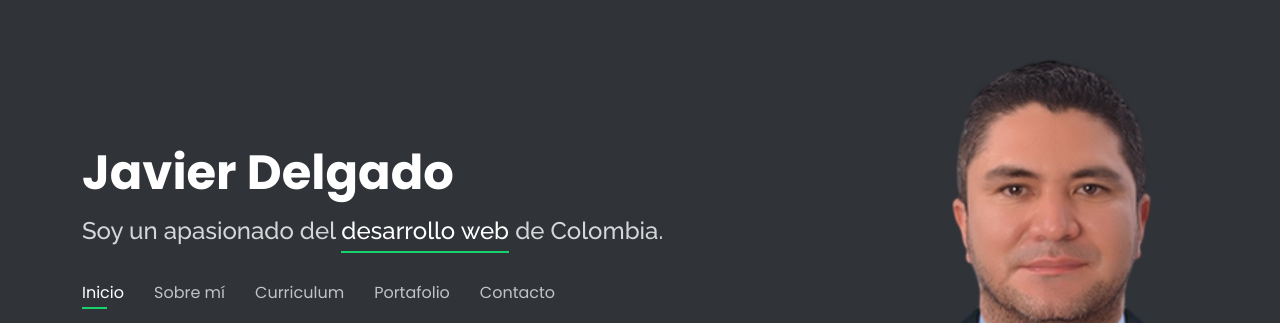
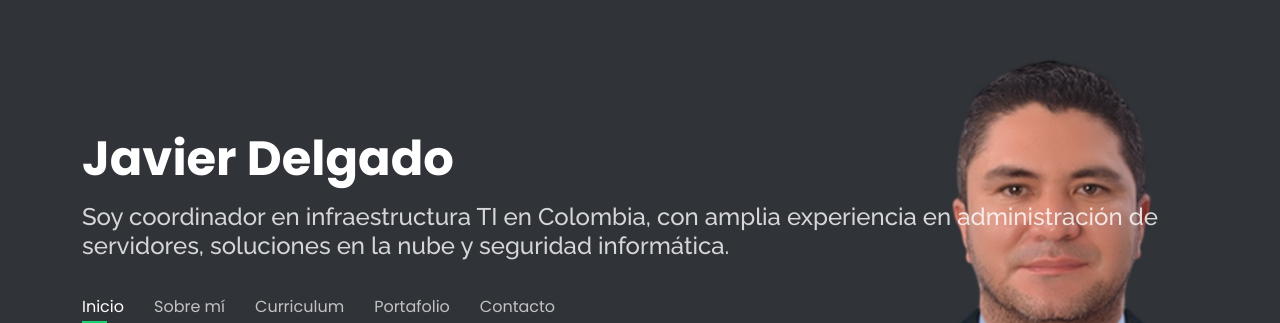
Before and after one commit to jadelje/jadelje.github.io, a plain HTML site: page index.html in a window 1280 px wide. Shown: the part 133-456 px from the top of the page. Drawn offline with nearby package versions, Linux system fonts and the light colour scheme.

Commit message:
Update index.html

```diff
--- a/index.html
+++ b/index.html
@@ -44,7 +44,7 @@
       <h1><a href="index.html">Javier Delgado</a></h1>
       <!-- Uncomment below if you prefer to use an image logo -->
       <!-- <a href="index.html" class="mr-auto"><img src="assets/img/logo.png" alt="" class="img-fluid"></a> -->
-      <h2>Soy un apasionado del <span>desarrollo web</span> de Colombia.</h2>
+      <h2>Soy coordinador en infraestructura TI en Colombia, con amplia experiencia en administración de servidores, soluciones en la nube y seguridad informática.</h2>
 
       <nav id="navbar" class="navbar">
         <ul>
```
